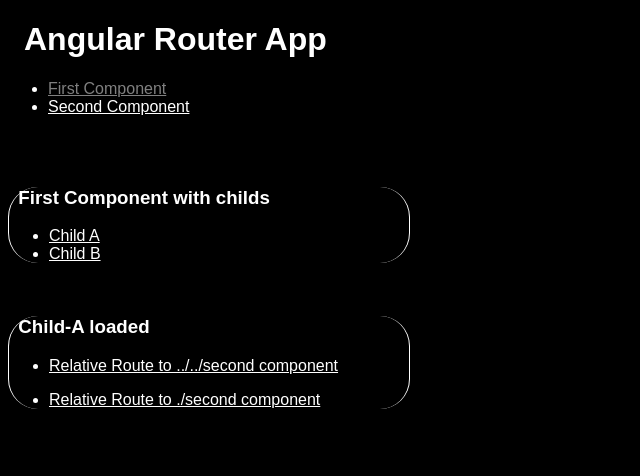
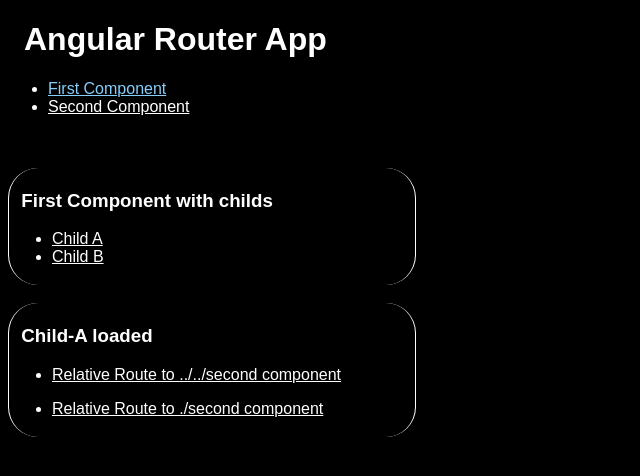
Before and after one commit to BjoernZimmi/Nachbearbeitung, an Angular app: page /first/child-a in a window 1280 px wide. In both pictures the pointer is over the link "First Component". Shown: the top 476 px of the page, without its empty margins (0-640 px from the left). Built offline with nearby package versions, Linux system fonts and the light colour scheme.

Commit message:
change a-styles

```diff
--- a/src/styles.scss
+++ b/src/styles.scss
@@ -25,16 +25,17 @@
     border-right: 1px solid;
     border-radius: 30px;
     max-width: 400px;
+    padding: 3px;
 }
 
 a {
     color: white;
 }
 
-a:hover {
-    color: grey;
-}
-
 a:visited {
     color: lightgrey;
 }
+
+a:hover {
+    color: lightskyblue;
+}
```
